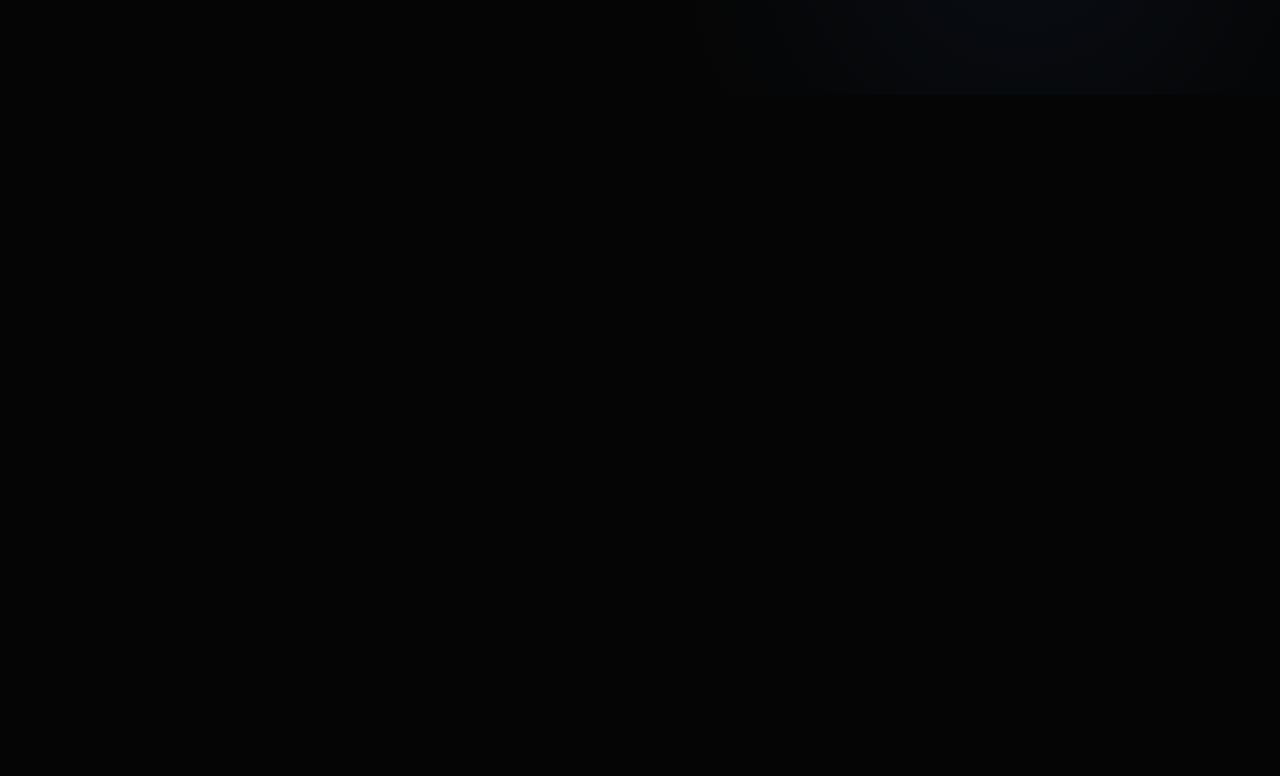
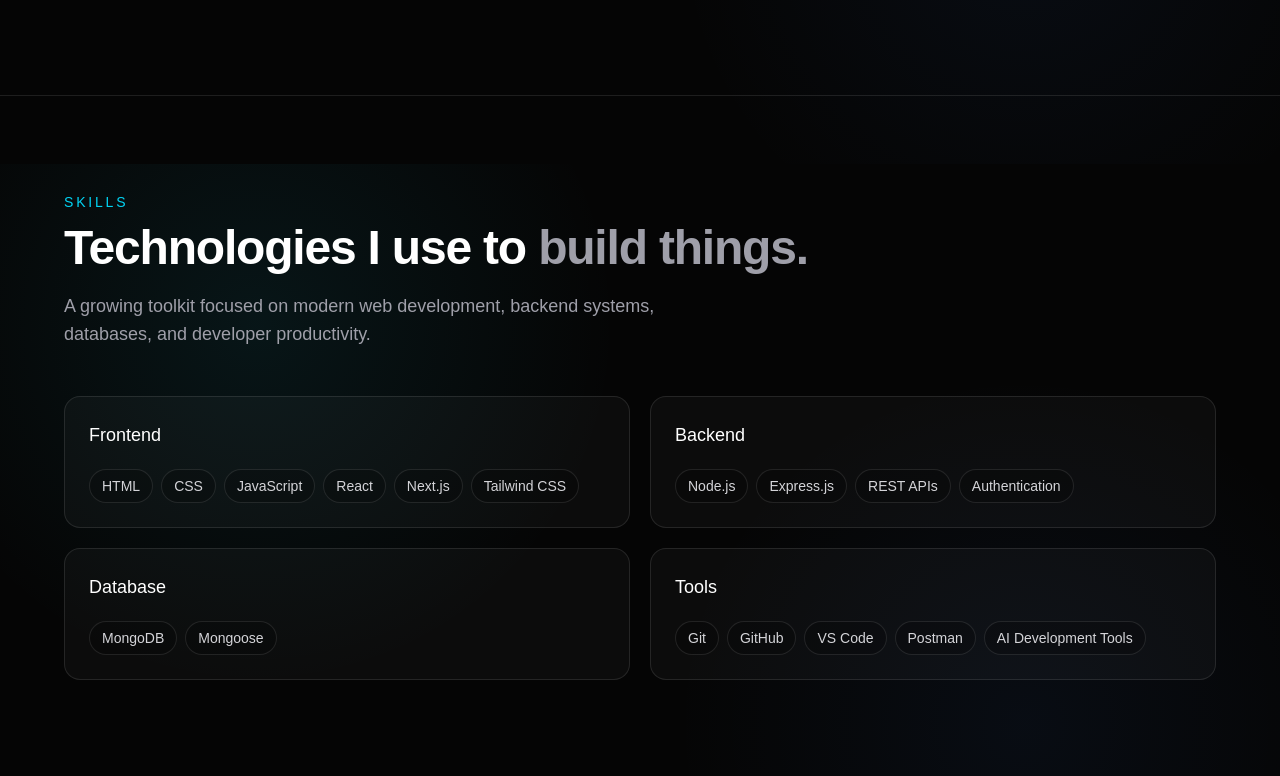
Before and after one commit to salih-x-tech/portfolio-v2, a Next.js app: page / in a window 1280 px wide. Shown: the part 1436-2212 px from the top of the page. Before the commit the page ends 1531 px from the top, so only its background shows below. Built offline with nearby package versions, Linux system fonts and the light colour scheme.

Commit message:
feat: add skills section

```diff
--- a/app/page.tsx
+++ b/app/page.tsx
@@ -1,6 +1,7 @@
 import Navbar from "@/components/layout/Navbar";
 import Hero from "@/components/sections/Hero";
 import About from "@/components/sections/About";
+import Skills from "@/components/sections/Skills";
 
 export default function Home() {
   return (
@@ -8,6 +9,7 @@
       <Navbar />
       <Hero />
       <About />
+      <Skills />
     </main>
   );
 }
--- /dev/null
+++ b/components/sections/Skills.tsx
@@ -0,0 +1,71 @@
+const skills = [
+  {
+    category: "Frontend",
+    items: ["HTML", "CSS", "JavaScript", "React", "Next.js", "Tailwind CSS"],
+  },
+  {
+    category: "Backend",
+    items: ["Node.js", "Express.js", "REST APIs", "Authentication"],
+  },
+  {
+    category: "Database",
+    items: ["MongoDB", "Mongoose"],
+  },
+  {
+    category: "Tools",
+    items: ["Git", "GitHub", "VS Code", "Postman", "AI Development Tools"],
+  },
+];
+
+export default function Skills() {
+  return (
+    <section
+      id="skills"
+      className="relative border-t border-white/10 px-6 py-24 sm:px-10 lg:px-16"
+    >
+      <div className="mx-auto max-w-6xl">
+        {/* Section Heading */}
+        <div className="mb-12">
+          <p className="mb-3 text-sm font-medium uppercase tracking-[0.2em] text-cyan-400">
+            Skills
+          </p>
+
+          <h2 className="max-w-3xl text-3xl font-semibold tracking-tight text-white sm:text-4xl lg:text-5xl">
+            Technologies I use to{" "}
+            <span className="text-zinc-400">build things.</span>
+          </h2>
+
+          <p className="mt-5 max-w-2xl text-base leading-7 text-zinc-400 sm:text-lg">
+            A growing toolkit focused on modern web development, backend
+            systems, databases, and developer productivity.
+          </p>
+        </div>
+
+        {/* Skills Grid */}
+        <div className="grid gap-5 sm:grid-cols-2">
+          {skills.map((skillGroup) => (
+            <div
+              key={skillGroup.category}
+              className="rounded-2xl border border-white/10 bg-white/[0.03] p-6 transition-all duration-300 hover:-translate-y-1 hover:border-cyan-400/30 hover:bg-white/[0.05]"
+            >
+              <h3 className="mb-5 text-lg font-medium text-white">
+                {skillGroup.category}
+              </h3>
+
+              <div className="flex flex-wrap gap-2">
+                {skillGroup.items.map((skill) => (
+                  <span
+                    key={skill}
+                    className="rounded-full border border-white/10 bg-black/20 px-3 py-1.5 text-sm text-zinc-300 transition-colors hover:border-cyan-400/30 hover:text-cyan-400"
+                  >
+                    {skill}
+                  </span>
+                ))}
+              </div>
+            </div>
+          ))}
+        </div>
+      </div>
+    </section>
+  );
+}
```
